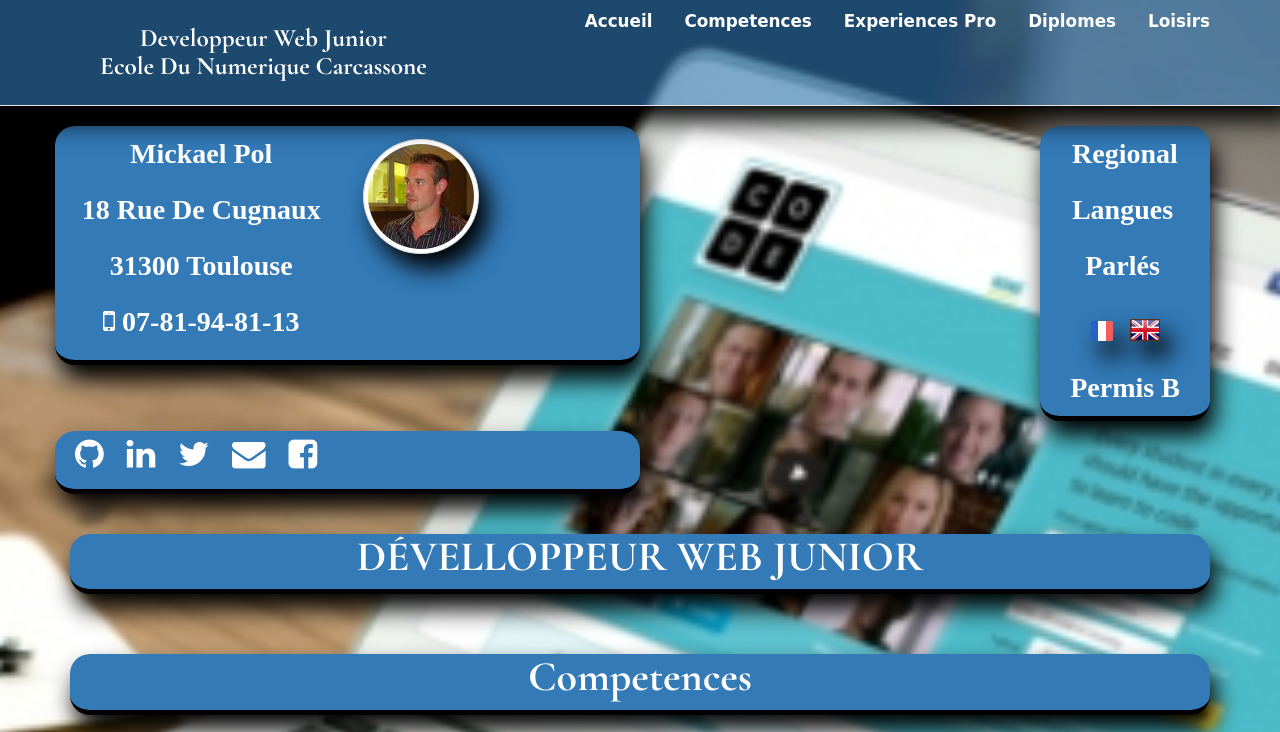
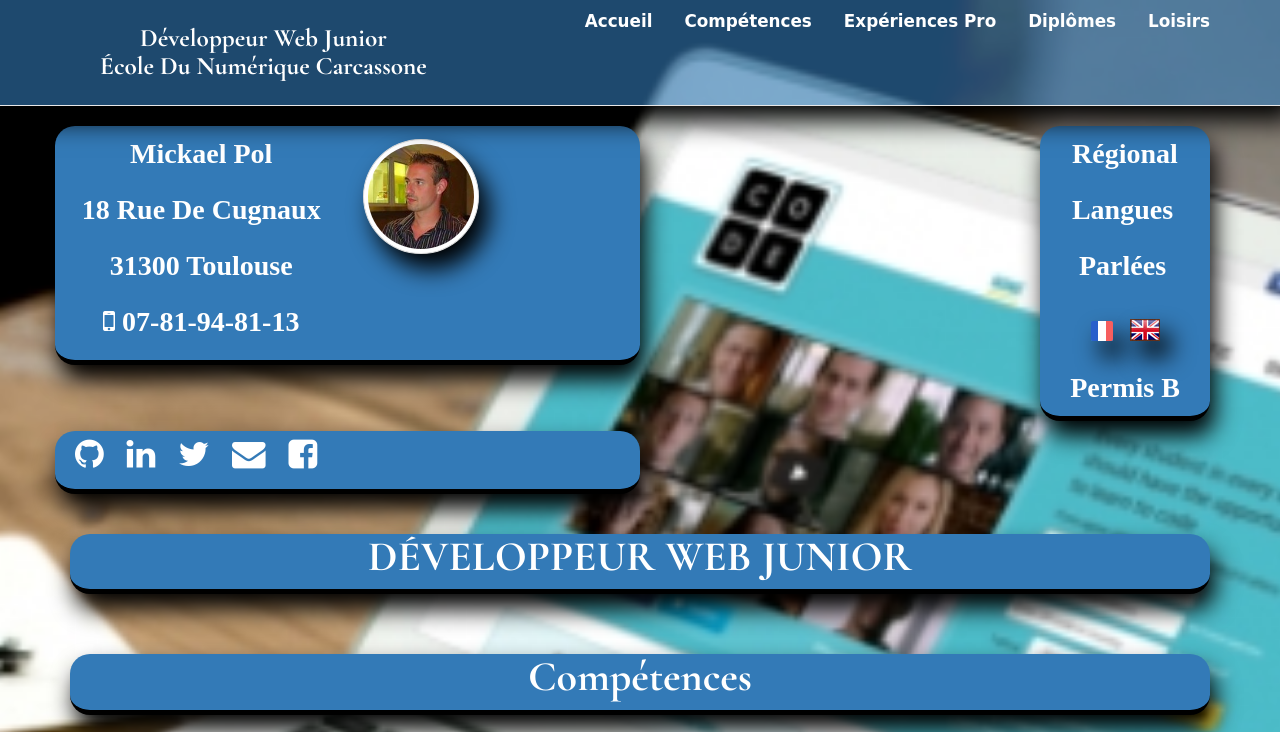
Before and after one commit to mickaelpol/cv-bootstrap, a website: page index.html in a window 1280 px wide. Shown: the top 732 px of the page. Drawn offline with nearby package versions, Linux system fonts and the light colour scheme; a web font is replaced by a local one.

Commit message:
correction de faute

```diff
--- a/index.html
+++ b/index.html
@@ -15,15 +15,15 @@
 		<div class="container">
 			<ul class="nav nav-pills navbar-right">
 				<li role="presentation"><a href="#haut">accueil</a></li>
-				<li role="presentation"><a href="#comp">competences</a></li>
-				<li role="presentation"><a href="#xp">experiences pro</a></li>
-				<li role="presentation"><a href="#diplomes">diplomes</a></li>
+				<li role="presentation"><a href="#comp">compétences</a></li>
+				<li role="presentation"><a href="#xp">expériences pro</a></li>
+				<li role="presentation"><a href="#diplomes">diplômes</a></li>
 				<li role="presentation"><a href="#loisir">loisirs</a></li>
 			</ul>
 			<div class="container">
 				<ul class="nav navbar-text navbar-left">
-					<h4 class="text-center text-capitalize rappel">developpeur web junior <br>
-						ecole du numerique carcassone</h4>
+					<h4 class="text-center text-capitalize rappel">développeur web junior <br>
+						école du numérique carcassone</h4>
 					</ul>
 				</div>
 			</div>
@@ -83,9 +83,9 @@
 			</div>
 			<div class="visible-md visible-lg col-lg-2 col-lg-offset-4 col-md-2">
 				<ul class="presentation list-unstyled list-inline text-center text-capitalize bg-primary encadrement">
-					<li>Regional</li>
+					<li>Régional</li>
 					<li class="list-inline">
-						Langues parlés
+						Langues parlées
 						<li><img class="img-responsive" src="./image/francais.png" alt="drapeau français"></li>
 						<li><img class="img-responsive" src="./image/anglais.jpeg" alt="drapeau français"></li>
 						<li>Permis B</li>
@@ -109,10 +109,10 @@
 			</div>
 			<div class="row">
 				<div class="col-lg-12">
-					<h1 class="page-header titre1 encadrement text-center text-uppercase bg-primary">dévelloppeur web junior</h1>
+					<h1 class="page-header titre1 encadrement text-center text-uppercase bg-primary">développeur web junior</h1>
 				</div>
 				<div class="col-lg-12" id="comp">
-					<h1 class="page-header text-center text-capitalize bg-primary titre1 encadrement">competences</h1>
+					<h1 class="page-header text-center text-capitalize bg-primary titre1 encadrement">compétences</h1>
 					<div class="row">
 						<div class="col-lg-4 col-xs-12">
 							<ul class="text-center list-unstyled list-inline border drapeau ">
@@ -212,7 +212,7 @@
 					</div>
 				</div>
 				<div class="col-lg-12" id="diplomes">
-					<h1 class="text-center text-capitalize page-header titre1 encadrement bg-primary">diplomes</h1>
+					<h1 class="text-center text-capitalize page-header titre1 encadrement bg-primary">diplômes</h1>
 					<div class="row">
 						<div class="col-lg-4 border1">
 							<ul class="text-center text-capitalize border list-inline list-unstyled">
@@ -263,7 +263,7 @@
 						<p class="row footer"><i class="fa fa-copyright" aria-hidden=true></i> Mickael Pol</p>
 					</div>
 					<div class="col-md-8 col-sm-7 col-xs-12">
-						<p class="row footer">Site Réalise avec bootstrap </p>
+						<p class="row footer">Site Réalisé avec bootstrap </p>
 					</div>
 				</div>
 			</div>
```
